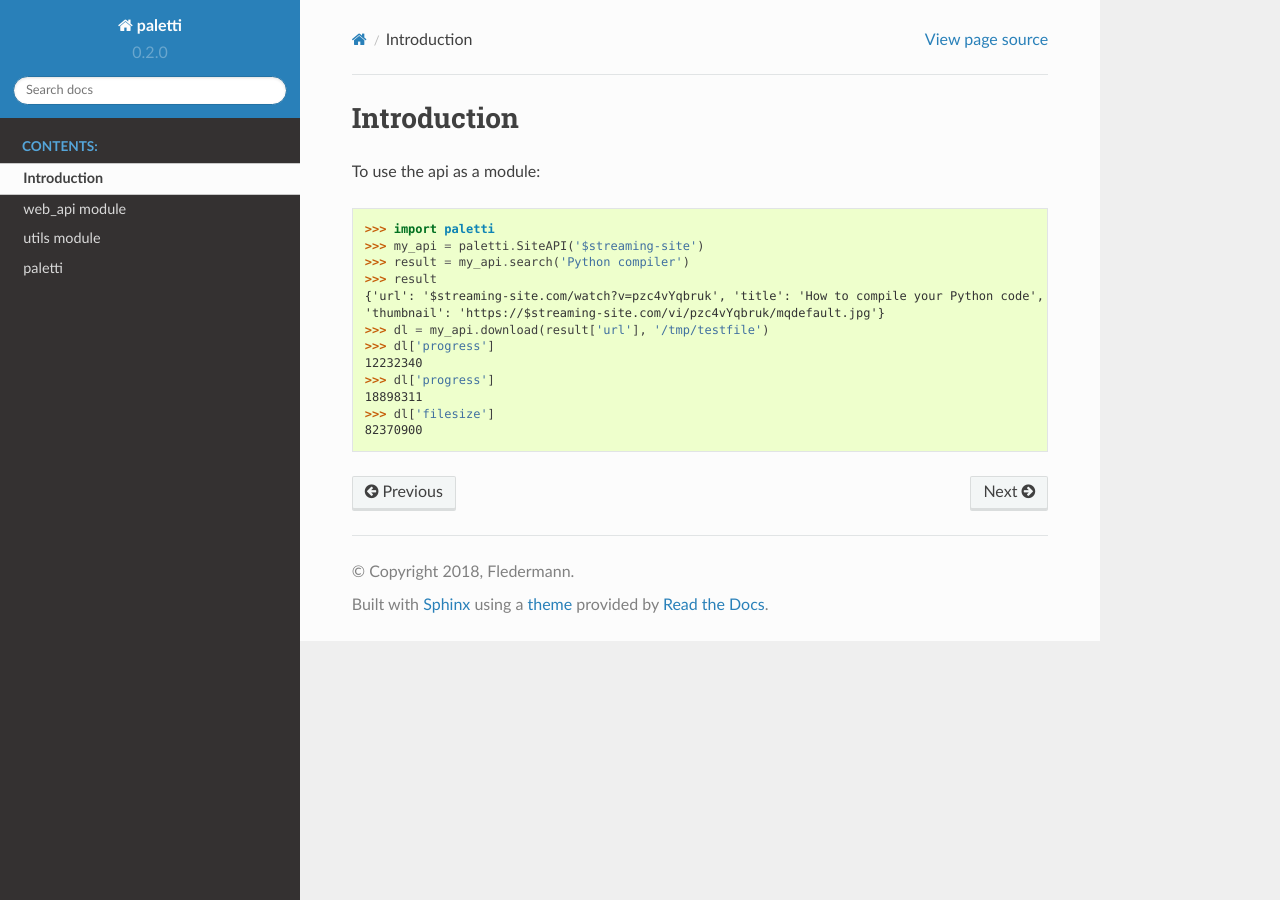
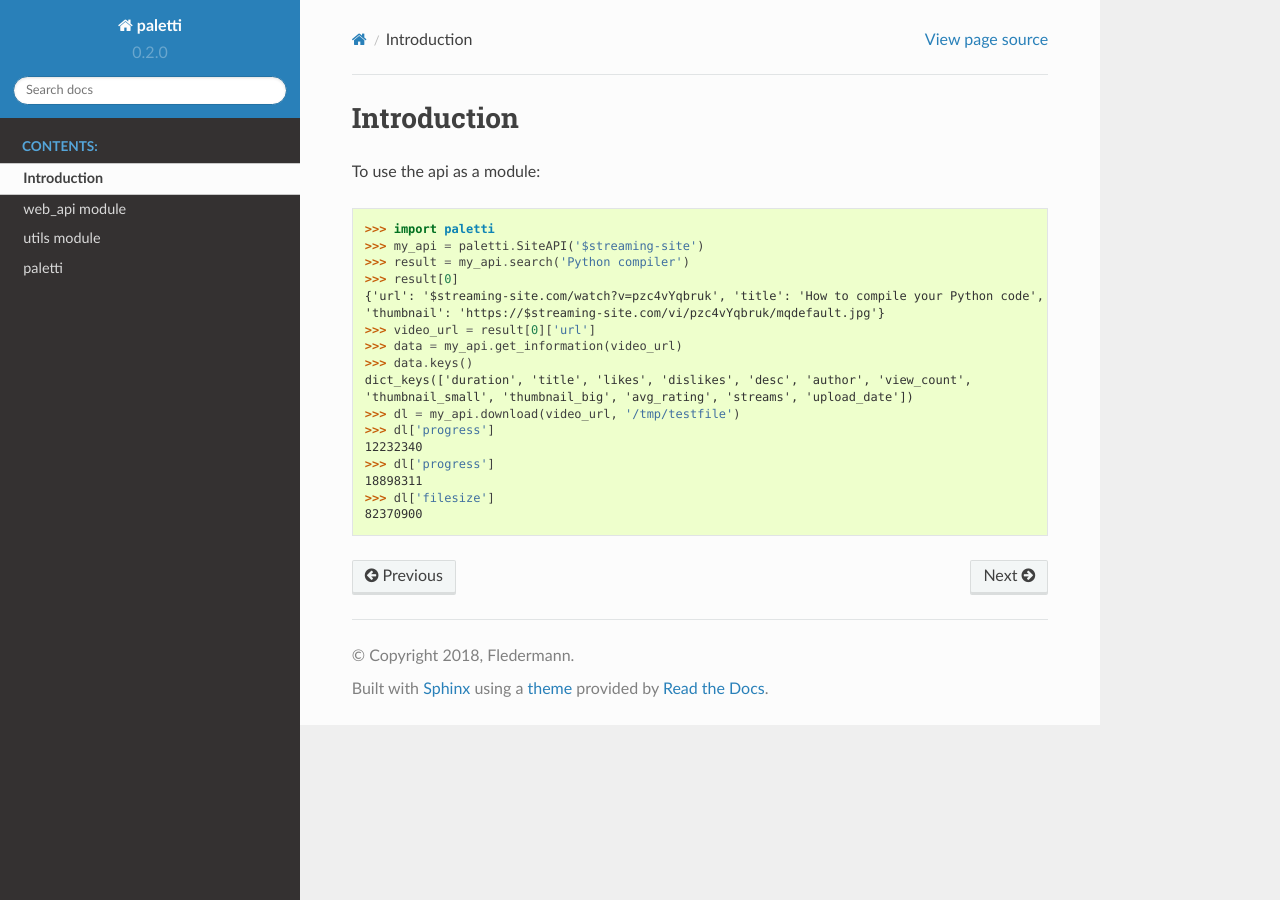
Before and after one commit to Fledermann/paletti, a Sphinx documentation site: the page built from docs/source/intro.rst, in a window 1280 px wide. Built offline with Sphinx 7.4.7 and the Read the Docs theme 2.0.0, drawn with Linux system fonts in a browser that asks for light colours.

Commit message:
Doc: intro usage

```diff
--- a/docs/source/intro.rst
+++ b/docs/source/intro.rst
@@ -9,10 +9,15 @@ To use the api as a module:
    >>> import paletti
    >>> my_api = paletti.SiteAPI('$streaming-site')
    >>> result = my_api.search('Python compiler')
-   >>> result
+   >>> result[0]
    {'url': '$streaming-site.com/watch?v=pzc4vYqbruk', 'title': 'How to compile your Python code',
    'thumbnail': 'https://$streaming-site.com/vi/pzc4vYqbruk/mqdefault.jpg'}
-   >>> dl = my_api.download(result['url'], '/tmp/testfile')
+   >>> video_url = result[0]['url']
+   >>> data = my_api.get_information(video_url)
+   >>> data.keys()
+   dict_keys(['duration', 'title', 'likes', 'dislikes', 'desc', 'author', 'view_count',
+   'thumbnail_small', 'thumbnail_big', 'avg_rating', 'streams', 'upload_date'])
+   >>> dl = my_api.download(video_url, '/tmp/testfile')
    >>> dl['progress']
    12232340
    >>> dl['progress']
```
